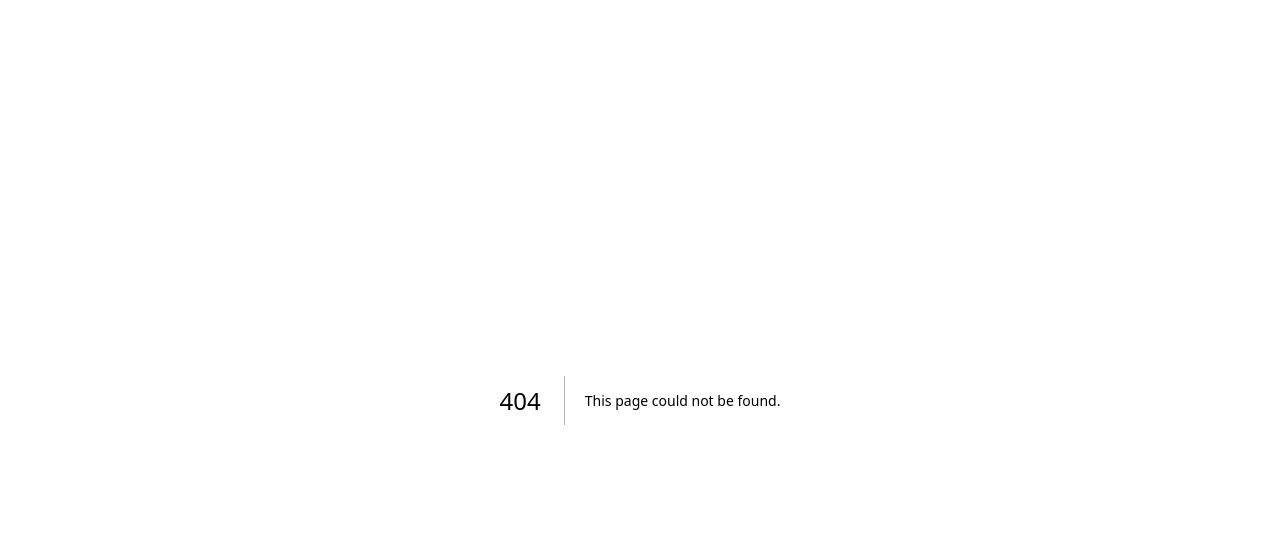
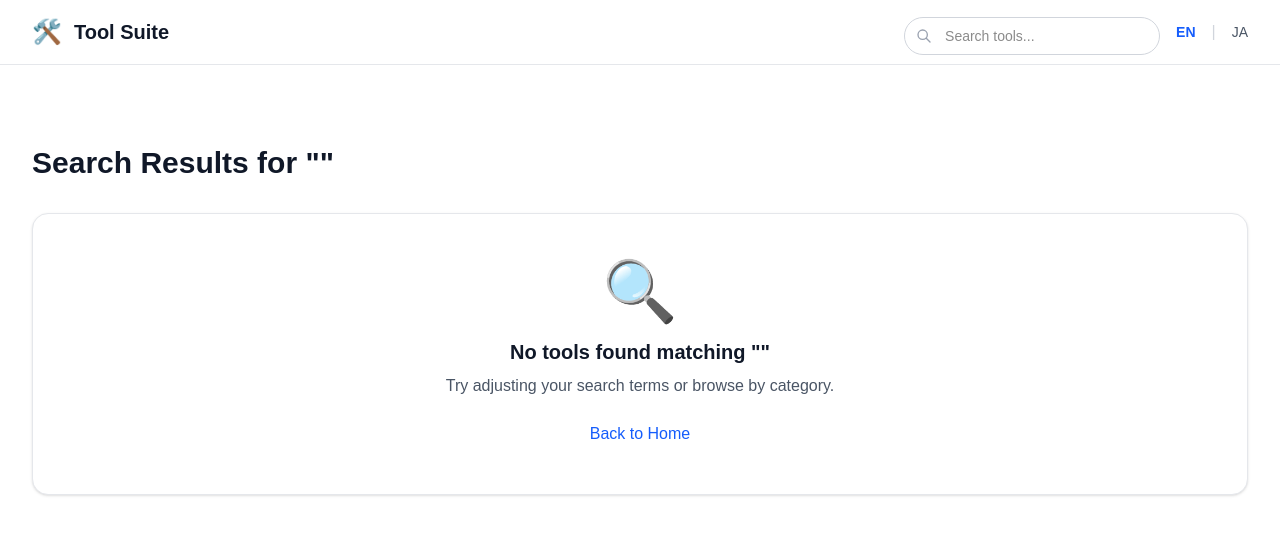
Before and after one commit to kamome1108/tool-page, a Next.js app: page /en/search in a window 1280 px wide. Before the commit this address had no page. Shown: the top 534 px of the page. Built offline with nearby package versions, Linux system fonts and the light colour scheme.

Commit message:
feat: implement search functionality with client-side filtering

```diff
--- /dev/null
+++ b/app/[locale]/search/SearchClient.tsx
@@ -0,0 +1,100 @@
+'use client';
+
+import { Suspense } from 'react';
+import { useSearchParams } from 'next/navigation';
+import { useTranslations } from 'next-intl';
+import { Link } from '@/i18n/routing';
+import { tools } from '@/app/config/tools';
+import { Card } from '@/app/components/ui/Card';
+import { Section } from '@/app/components/ui/Section';
+
+function SearchContent() {
+    const searchParams = useSearchParams();
+    const query = searchParams.get('q') || '';
+    const t = useTranslations('Common.search');
+    const tTools = useTranslations('Tools');
+    const tCommon = useTranslations('Common');
+
+    // Filter tools based on query
+    const filteredTools = tools.filter((tool) => {
+        if (!query) return false;
+
+        const title = tTools(`${tool.id}.meta.title`).toLowerCase();
+        const description = tTools(`${tool.id}.meta.description`).toLowerCase();
+        const searchTerms = query.toLowerCase().split(' ');
+
+        return searchTerms.every(term =>
+            title.includes(term) || description.includes(term)
+        );
+    });
+
+    return (
+        <div className="min-h-screen bg-gradient-to-br from-gray-50 to-gray-100">
+            <Section padding="md">
+                <div className="flex items-center justify-between mb-8">
+                    <h1 className="text-2xl sm:text-3xl font-bold text-gray-900">
+                        {t('resultsTitle', { query })}
+                    </h1>
+                    {query && (
+                        <Link href="/search" className="text-sm text-gray-500 hover:text-gray-700">
+                            {t('clear')}
+                        </Link>
+                    )}
+                </div>
+
+                {filteredTools.length > 0 ? (
+                    <div className="grid grid-cols-2 sm:grid-cols-2 lg:grid-cols-3 xl:grid-cols-4 gap-4 sm:gap-6">
+                        {filteredTools.map((tool) => (
+                            <Link
+                                key={tool.id}
+                                href={`/tools/${tool.slug}`}
+                                className="group block h-full"
+                            >
+                                <Card hover padding="md" className="h-full">
+                                    <div className="flex items-start justify-between mb-4">
+                                        <div className="text-4xl">{tool.icon}</div>
+                                    </div>
+                                    <h3 className="text-xl font-semibold text-gray-900 mb-2 group-hover:text-gray-700">
+                                        {tTools(`${tool.id}.meta.title`)}
+                                    </h3>
+                                    <p className="text-sm text-gray-600 line-clamp-2">
+                                        {tTools(`${tool.id}.meta.description`)}
+                                    </p>
+                                    <div className="mt-4 flex items-center text-sm font-medium text-gray-400 group-hover:text-gray-600 transition-colors">
+                                        <span>{tCommon('openTool')}</span>
+                                        <svg className="ml-2 w-4 h-4 transform group-hover:translate-x-1 transition-transform" fill="none" viewBox="0 0 24 24" stroke="currentColor">
+                                            <path strokeLinecap="round" strokeLinejoin="round" strokeWidth={2} d="M9 5l7 7-7 7" />
+                                        </svg>
+                                    </div>
+                                </Card>
+                            </Link>
+                        ))}
+                    </div>
+                ) : (
+                    <div className="text-center py-12 bg-white rounded-2xl shadow-sm border border-gray-200">
+                        <div className="text-6xl mb-4">🔍</div>
+                        <h3 className="text-xl font-semibold text-gray-900 mb-2">
+                            {t('noResults', { query })}
+                        </h3>
+                        <p className="text-gray-600">
+                            Try adjusting your search terms or browse by category.
+                        </p>
+                        <div className="mt-6">
+                            <Link href="/" className="text-blue-600 hover:underline">
+                                {tCommon('backToHome')}
+                            </Link>
+                        </div>
+                    </div>
+                )}
+            </Section>
+        </div>
+    );
+}
+
+export default function SearchClient() {
+    return (
+        <Suspense fallback={<div className="min-h-screen bg-gray-50" />}>
+            <SearchContent />
+        </Suspense>
+    );
+}
--- /dev/null
+++ b/app/[locale]/search/page.tsx
@@ -0,0 +1,17 @@
+import { setRequestLocale } from 'next-intl/server';
+import SearchClient from './SearchClient';
+
+type Props = {
+    params: Promise<{ locale: string }>;
+};
+
+export function generateStaticParams() {
+    return [{ locale: 'en' }, { locale: 'ja' }];
+}
+
+export default async function SearchPage({ params }: Props) {
+    const { locale } = await params;
+    setRequestLocale(locale);
+
+    return <SearchClient />;
+}
--- a/app/components/Header.tsx
+++ b/app/components/Header.tsx
@@ -1,5 +1,6 @@
 import { Link } from '@/i18n/routing';
 import { useTranslations } from 'next-intl';
+import SearchInput from './SearchInput';
 import LanguageSwitcher from './LanguageSwitcher';
 
 interface HeaderProps {
@@ -19,7 +20,10 @@ export default function Header({ locale }: HeaderProps) {
                             <h1 className="text-xl font-bold text-gray-900">{t('title')}</h1>
                         </Link>
                     </div>
-                    <LanguageSwitcher locale={locale} />
+                    <div className="flex items-center space-x-4">
+                        <SearchInput />
+                        <LanguageSwitcher locale={locale} />
+                    </div>
                 </div>
             </div>
         </header>
--- /dev/null
+++ b/app/components/SearchInput.tsx
@@ -0,0 +1,79 @@
+'use client';
+
+import { useTranslations } from 'next-intl';
+import { useRouter, usePathname } from 'next/navigation';
+import { useState, useEffect, useRef } from 'react';
+
+export default function SearchInput() {
+    const t = useTranslations('Common.search');
+    const router = useRouter();
+    const pathname = usePathname();
+    const [query, setQuery] = useState('');
+    const [isOpen, setIsOpen] = useState(false);
+    const containerRef = useRef<HTMLDivElement>(null);
+
+    // Extract locale from pathname (e.g., /en/...)
+    const locale = pathname.split('/')[1];
+
+    const handleSearch = (e: React.FormEvent) => {
+        e.preventDefault();
+        if (query.trim()) {
+            router.push(`/${locale}/search?q=${encodeURIComponent(query.trim())}`);
+            setIsOpen(false);
+        }
+    };
+
+    // Close search on outside click
+    useEffect(() => {
+        const handleClickOutside = (event: MouseEvent) => {
+            if (containerRef.current && !containerRef.current.contains(event.target as Node)) {
+                setIsOpen(false);
+            }
+        };
+
+        document.addEventListener('mousedown', handleClickOutside);
+        return () => {
+            document.removeEventListener('mousedown', handleClickOutside);
+        };
+    }, []);
+
+    return (
+        <div ref={containerRef} className="relative">
+            {/* Mobile Search Icon */}
+            <button
+                onClick={() => setIsOpen(!isOpen)}
+                className="md:hidden p-2 text-gray-500 hover:text-gray-700"
+                aria-label="Search"
+            >
+                <svg className="w-6 h-6" fill="none" stroke="currentColor" viewBox="0 0 24 24">
+                    <path strokeLinecap="round" strokeLinejoin="round" strokeWidth={2} d="M21 21l-6-6m2-5a7 7 0 11-14 0 7 7 0 0114 0z" />
+                </svg>
+            </button>
+
+            {/* Search Form */}
+            <form
+                onSubmit={handleSearch}
+                className={`
+                    absolute right-0 top-full mt-2 w-72 bg-white rounded-lg shadow-lg p-4 border border-gray-100
+                    md:static md:w-64 md:p-0 md:shadow-none md:border-0 md:bg-transparent md:block
+                    ${isOpen ? 'block' : 'hidden'}
+                `}
+            >
+                <div className="relative">
+                    <input
+                        type="text"
+                        value={query}
+                        onChange={(e) => setQuery(e.target.value)}
+                        placeholder={t('placeholder')}
+                        className="w-full pl-10 pr-4 py-2 rounded-full border border-gray-300 focus:outline-none focus:ring-2 focus:ring-blue-500 focus:border-transparent text-sm"
+                    />
+                    <div className="absolute inset-y-0 left-0 pl-3 flex items-center pointer-events-none">
+                        <svg className="w-4 h-4 text-gray-400" fill="none" stroke="currentColor" viewBox="0 0 24 24">
+                            <path strokeLinecap="round" strokeLinejoin="round" strokeWidth={2} d="M21 21l-6-6m2-5a7 7 0 11-14 0 7 7 0 0114 0z" />
+                        </svg>
+                    </div>
+                </div>
+            </form>
+        </div>
+    );
+}
--- a/messages/en/common.json
+++ b/messages/en/common.json
@@ -6,14 +6,20 @@
     "explore": "Explore",
     "tools": "tools",
     "tool": "tool",
+    "language": "Language",
     "footer": {
         "copyright": "© {year} Tool Suite. All rights reserved.",
         "privacy": "Privacy Policy",
         "terms": "Terms of Service"
     },
+    "search": {
+        "placeholder": "Search tools...",
+        "noResults": "No tools found matching \"{query}\"",
+        "resultsTitle": "Search Results for \"{query}\"",
+        "clear": "Clear search"
+    },
     "meta": {
         "title": "Tool Suite - Free Online Tools for Developers & Creators",
         "description": "A collection of free, privacy-focused online tools including password generators, formatters, and calculators. No sign-up required, runs entirely in your browser."
-    },
-    "language": "Language"
+    }
 }
--- a/messages/ja/common.json
+++ b/messages/ja/common.json
@@ -12,6 +12,12 @@
         "privacy": "プライバシーポリシー",
         "terms": "利用規約"
     },
+    "search": {
+        "placeholder": "ツールを検索...",
+        "noResults": "「{query}」に一致するツールは見つかりませんでした",
+        "resultsTitle": "「{query}」の検索結果",
+        "clear": "検索をクリア"
+    },
     "meta": {
         "title": "Tool Suite - 開発者とクリエイターのための無料オンラインツール",
         "description": "パスワード生成、フォーマッター、計算機など、プライバシー重視の無料オンラインツール集。登録不要、すべてブラウザ上で動作します。"
```
